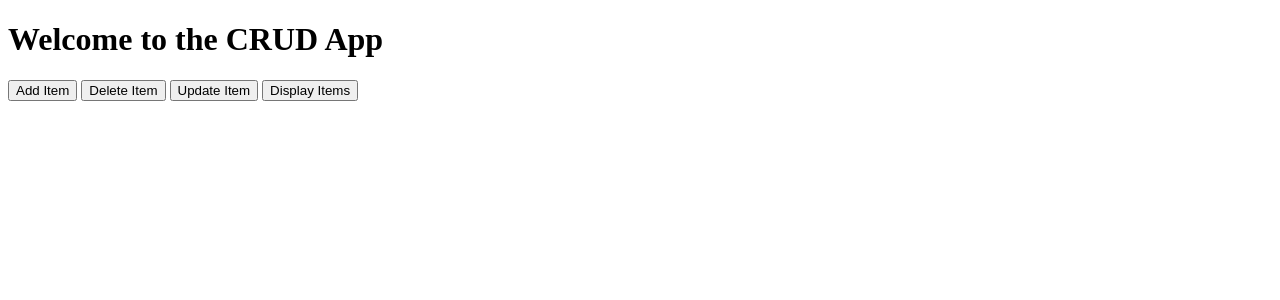
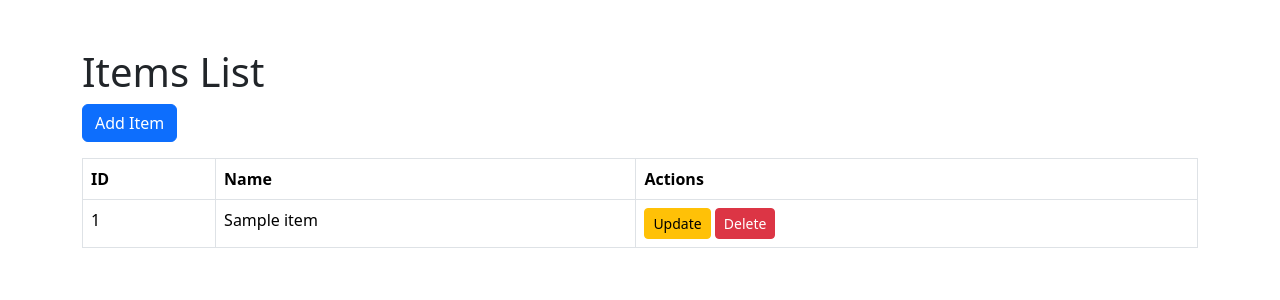
Before and after one commit to Boharey/python, a Flask app: template day14/templates/index.html in a window 1280 px wide. Shown: the top 300 px of the page. Run offline with Flask 3, Linux system fonts and the light colour scheme; the template is opened without the code that fills it: most values are stand-ins (such as "Sample title", 1, 10 or a date in 2020).

Commit message:
updated teh CRUD app adding some UI and flask code

```diff
--- a/day14/app.py
+++ b/day14/app.py
@@ -1,53 +1,49 @@
-from flask import Flask, render_template, request, redirect, url_for # type: ignore
-from flask import request, jsonify # type: ignore
+from flask import Flask, render_template, request, redirect, url_for
 
 app = Flask(__name__)
 
-items: list[str] = []
+items: list[dict] = []
 
 @app.route("/")
 def home():
-    return render_template("index.html")
-
-@app.route('/display')
-def display_items():
-    return render_template('display.html', items=items)
+    return render_template("index.html", items=items)
 
 @app.route('/add-item', methods=['GET', 'POST'])
 def add_item():
     if request.method == 'POST':
-        name = request.form.get('name') #this 'name' is from back one name="name" <input type="text" id="name" name="name" required>
+        name = request.form.get('name')  # Retrieve 'name' from the form
         if name:
-            item = {'id': len(items) + 1, 'name': name}
+            item = {'id': len(items) + 1, 'name': name}  # Create new item with unique ID
             items.append(item)
+            return redirect(url_for('home'))  # Redirect to home page after adding item
     return render_template('add_item.html')
 
+@app.route('/delete-item/<int:item_id>', methods=['GET', 'POST'])
+def delete_item(item_id):
+    item = next((it_em for it_em in items if it_em['id'] == item_id), None)
+    if item:
+        items.remove(item)  # Remove the item from the list
 
-@app.route('/delete-item', methods=['GET', 'POST'])
-def delete_item():
-    if request.method == 'POST':
-        item_id = int(request.form.get('id'))
-        item = next((i for i in items if i['id'] == item_id), None)
-        if item:
-            items.remove(item)
-    return render_template('delete_item.html')
+        # Reassign IDs to maintain order starting from 1
+        for index, item in enumerate(items):
+            item['id'] = index + 1  # Reassign the id starting from 1
+
+    return redirect(url_for('home'))  # Redirect back to the home page
 
 
-@app.route('/update-item', methods=['GET', 'POST'])
-def update_item():
+@app.route('/update-item/<int:item_id>', methods=['GET', 'POST'])
+def update_item(item_id):
+    item = next((i for i in items if i['id'] == item_id), None)
+    if not item:
+        return redirect(url_for('home'))  # Redirect to home if item is not found
+
     if request.method == 'POST':
-        item_id = int(request.form.get('id'))
         new_name = request.form.get('name')
-        item = next((i for i in items if i['id'] == item_id), None)
-        if item:
-            item['name'] = new_name
-    return render_template('update_item.html')
+        if new_name:
+            item['name'] = new_name  # Update item name
+        return redirect(url_for('home'))  # Redirect to home after updating item
 
-
-
-
-# @app.route("/items",methods = ["POST"])
-
+    return render_template('update_item.html', item=item)  # Render update form with existing item data
 
 if __name__ == "__main__":
-	app.run(debug= True)
+    app.run(debug=True)
--- a/day14/templates/index.html
+++ b/day14/templates/index.html
@@ -4,12 +4,33 @@
     <meta charset="UTF-8">
     <meta name="viewport" content="width=device-width, initial-scale=1.0">
     <title>CRUD App</title>
+    <link href="https://cdn.jsdelivr.net/npm/bootstrap@5.3.2/dist/css/bootstrap.min.css" rel="stylesheet">
 </head>
 <body>
-    <h1>Welcome to the CRUD App</h1>
-    <button onclick="location.href='/add-item'">Add Item</button>
-    <button onclick="location.href='/delete-item'">Delete Item</button>
-    <button onclick="location.href='/update-item'">Update Item</button>
-    <button onclick="location.href='/display'">Display Items</button>
+    <div class="container mt-5">
+        <h1>Items List</h1>
+        <a href="/add-item" class="btn btn-primary mb-3">Add Item</a>
+        <table class="table table-bordered">
+            <thead>
+                <tr>
+                    <th>ID</th>
+                    <th>Name</th>
+                    <th>Actions</th>
+                </tr>
+            </thead>
+            <tbody>
+                {% for item in items %}
+                <tr>
+                    <td>{{ item.id }}</td>
+                    <td>{{ item.name }}</td>
+                    <td>
+                        <a href="/update-item/{{ item.id }}" class="btn btn-warning btn-sm">Update</a>
+                        <a href="/delete-item/{{ item.id }}" class="btn btn-danger btn-sm">Delete</a>
+                    </td>
+                </tr>
+                {% endfor %}
+            </tbody>
+        </table>
+    </div>
 </body>
 </html>
```
Also changed, not shown: day14/templates/add_item.html (+12 -7 lines), day14/templates/delete_item.html (+12 -7 lines), day14/templates/display.html (deleted, +0 -19 lines), day14/templates/update_item.html (+16 -9 lines).
